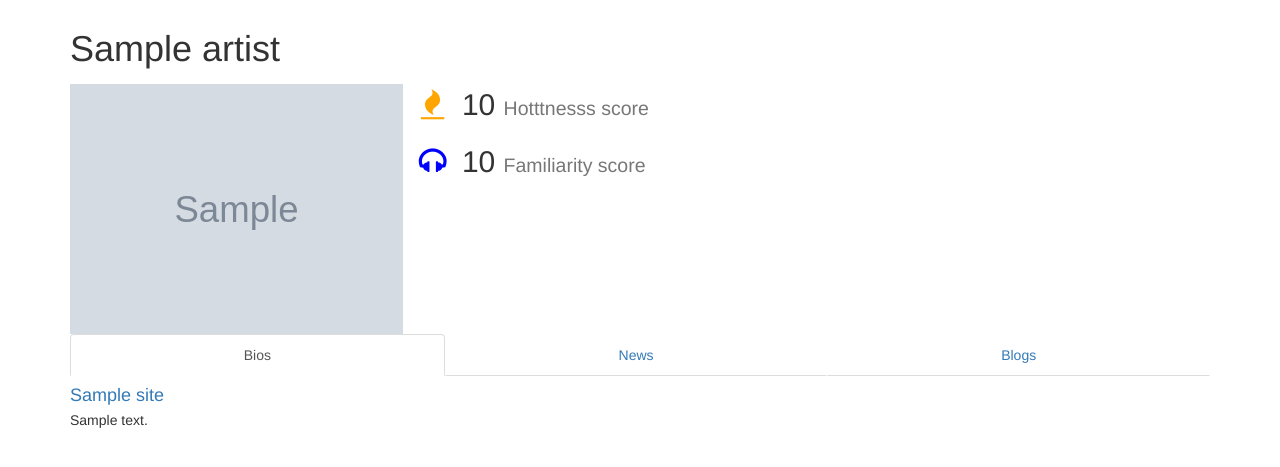
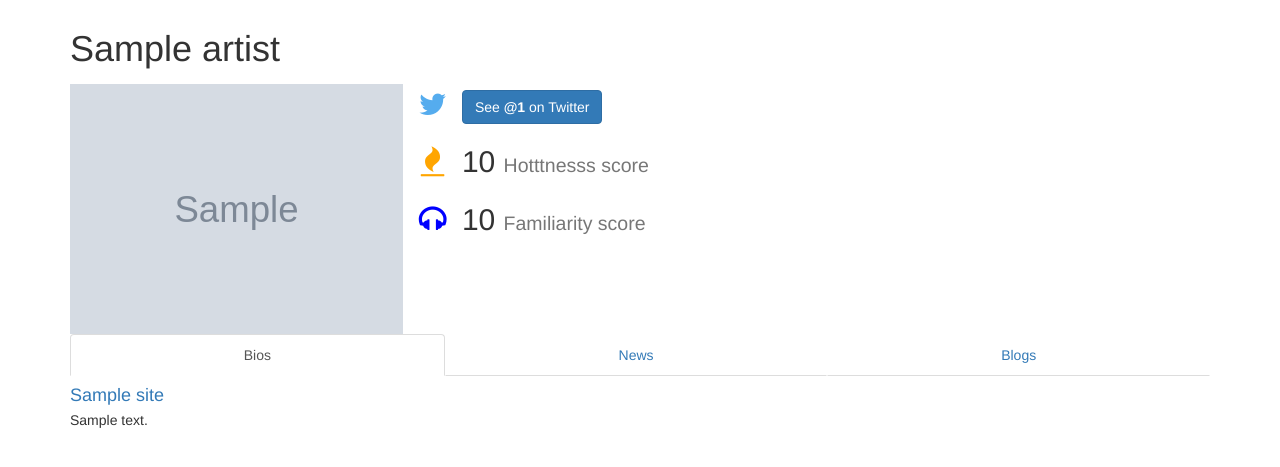
Before and after one commit to lnunno/android-music-app, a Python web app: template src/personify/templates/artist.html in a window 1280 px wide. Shown: the part 51-518 px from the top of the page. Run offline with Jinja, Linux system fonts and the light colour scheme; the template is opened without the code that fills it: most values are stand-ins (such as "Sample title", 1, 10 or a date in 2020); some libraries are stand-ins or nearby versions; some web fonts are replaced.

Commit message:
Artist blogs and twitter button added.

```diff
--- a/src/personify/constants.py
+++ b/src/personify/constants.py
@@ -6,5 +6,3 @@ Created on Mar 21, 2015
 import os
 
 BASE_DIR = os.path.dirname(os.path.abspath(__file__))
-
-PLACEHOLDER_ARTIST_IMAGE = 'http://placehold.it/64x64'
--- a/src/personify/templates/artist.html
+++ b/src/personify/templates/artist.html
@@ -13,11 +13,23 @@
 <div class="media">
   <div class="media-left">
     <a href="#">
-      <img class="artist-img" src="{{echonest_util.get_artist_display_image(artist)}}">
+      <img class="artist-img" src="{{echonest_util.get_artist_display_image(artist,placeholder_size=250)}}">
     </a>
   </div>
   <div class="media-body">
     <ul class="media-list">
+        {% set twitter_handle = artist.get_twitter_id() %}
+        {% if twitter_handle %}
+        {% set twitter_profile_url = 'https://twitter.com/' ~ twitter_handle %}
+        <li class="media">
+            <div class="media-left artist-detail">
+                <i class="fa fa-fw fa-twitter" style="color: #55acee;"></i>
+            </div>
+            <div class="media-body artist-detail">
+                <a href="{{twitter_profile_url}}" class="btn btn-primary">See <strong>@{{twitter_handle}}</strong> on Twitter</a>
+            </div>
+        </li>
+        {% endif %}
         <li class="media">
             <div class="media-left artist-detail">
                 <i class="fa fa-fw fa-fire" style="color:orange;"></i>
--- a/src/personify/templates/base.html
+++ b/src/personify/templates/base.html
@@ -57,7 +57,7 @@
                     <form class="navbar-form" role="search" action="/search">
                         <!-- Search item -->
                         <div class="input-group">
-                        <input type="text" class="form-control" placeholder="Search" name="search_term" id="search_term" {% if search_term %}value="{{search_term}}"{% endif %}>
+                        <input type="text" class="form-control" placeholder="Search" name="search_term" id="search_term" {% if search_term %}value="{{search_term}}"{% endif %} required>
                         <div class="input-group-btn">
                             <button class="btn btn-default" type="submit"><i class="glyphicon glyphicon-search"></i></button>
                         </div>
--- a/src/personify/templates/elements.html
+++ b/src/personify/templates/elements.html
@@ -49,7 +49,10 @@ See: http://getbootstrap.com/components/#media
     <li class="media">
         <div class="media-body">
           <h4 class="media-heading"><a href="{{story['url']}}">{{story['name']}}</a></h4>
-          <span class="label label-primary"><i class="fa fa-calendar"></i> {{echonest_util.pretty_date(story['date_found'])}} </span>
+          {% set date_str = story['date_found'] %}
+          {% if date_str|length > 0 %}
+          <span class="label label-primary"><i class="fa fa-calendar"></i> {{echonest_util.pretty_date(date_str)}} </span>
+          {% endif %}
           <p>{{story['summary']}}</p>
         </div>
     </li>
@@ -58,4 +61,18 @@ See: http://getbootstrap.com/components/#media
 {% endmacro %}
 
 {% macro artist_blogs_list(artist) %}
+<ul class="media-list">
+    {% for b in artist.blogs %}
+    <li class="media">
+        <div class="media-body">
+          <h4 class="media-heading"><a href="{{b['url']}}">{{b['name']}}</a></h4>
+          {% set date_str = b['date_posted'] %}
+          {% if date_str|length > 0 %}
+          <span class="label label-primary"><i class="fa fa-calendar"></i> {{echonest_util.pretty_date(date_str)}} </span>
+          {% endif %}
+          <p>{{b['summary']}}</p>
+        </div>
+    </li>
+    {% endfor %}
+</ul>
 {% endmacro %}
```
Also changed, not shown: other parts of src/personify/templates/artist.html (+1 -1 lines), src/echo_nest/utils.py (+3 -4 lines).
